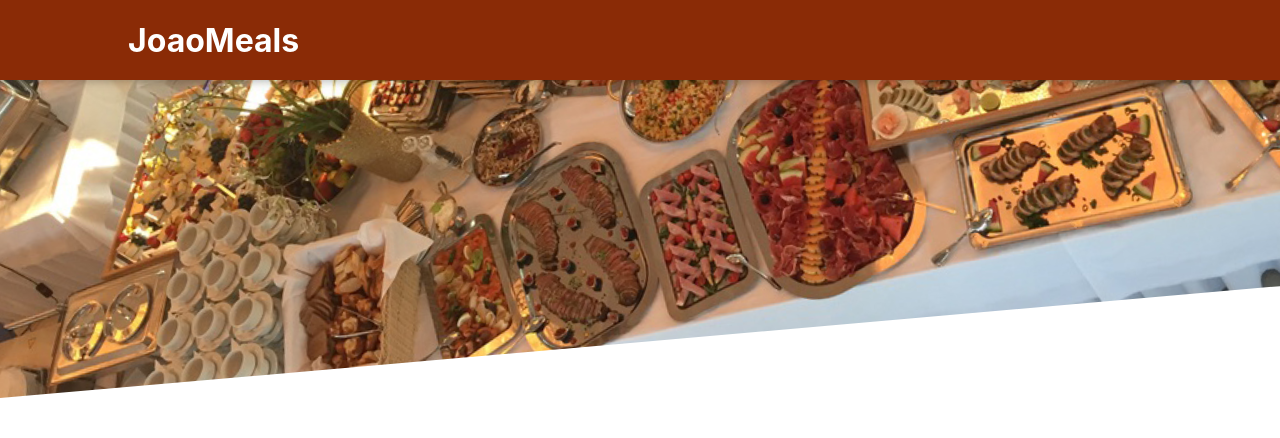
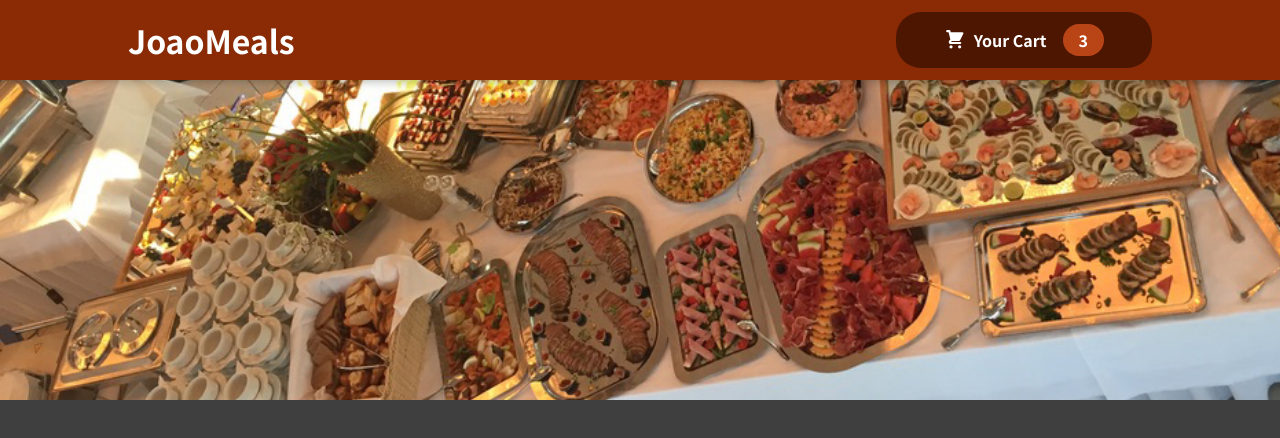
Before and after one commit to JoaoNJC/joaomeals, a React (Create React App) app: page / in a window 1280 px wide. Shown: the top 438 px of the page. Built offline with nearby package versions, Linux system fonts and the light colour scheme.

Commit message:
Clean up

```diff
--- /dev/null
+++ b/src/Components/Cart/CartIcon.js
@@ -0,0 +1,13 @@
+const CartIcon = () => {
+  return (
+    <svg
+      xmlns='http://www.w3.org/2000/svg'
+      viewBox='0 0 20 20'
+      fill='currentColor'
+    >
+      <path d='M3 1a1 1 0 000 2h1.22l.305 1.222a.997.997 0 00.01.042l1.358 5.43-.893.892C3.74 11.846 4.632 14 6.414 14H15a1 1 0 000-2H6.414l1-1H14a1 1 0 00.894-.553l3-6A1 1 0 0017 3H6.28l-.31-1.243A1 1 0 005 1H3zM16 16.5a1.5 1.5 0 11-3 0 1.5 1.5 0 013 0zM6.5 18a1.5 1.5 0 100-3 1.5 1.5 0 000 3z' />
+    </svg>
+  );
+};
+
+export default CartIcon;
--- a/src/Components/Layout/Header.js
+++ b/src/Components/Layout/Header.js
@@ -1,16 +1,17 @@
 import React, { Fragment } from 'react';
-import mealsImage from '../../assets/meals.jpg'
+import mealsImage from '../../assets/meal.jpeg'
 import classes from './Header.module.css'
+import HeaderCartButton from './HeaderCartButton';
 
 const Header = (props) => {
   return (
     <Fragment>
       <header className={classes.header}>
         <h1>JoaoMeals</h1>
-        <button>Cart</button>
+        <HeaderCartButton />
       </header>
       <div className={classes['main-image']}>
-        <img src={mealsImage} alt="Image of delicous Portuguese food" />
+        <img src={mealsImage} alt='A table full of delicious food!' />
       </div>
     </Fragment>
   )
--- a/src/Components/Layout/Header.module.css
+++ b/src/Components/Layout/Header.module.css
@@ -25,5 +25,5 @@
   width: 110%;
   height: 100%;
   object-fit: cover;
-  transform: rotateZ(-5deg) translateY(-4rem) translateX(-1rem);
+
 }
--- /dev/null
+++ b/src/Components/Layout/HeaderCartButton.js
@@ -0,0 +1,19 @@
+import CartIcon from "../Cart/CartIcon";
+import classes from './HeaderCartButton.module.css'
+
+const HeaderCartButton = (props) => {
+
+  return (
+    <button className={classes.button}>
+      <span className={classes.icon}>
+        <CartIcon />
+      </span>
+      <span>Your Cart</span>
+      <span className={classes.badge}>
+        3
+      </span>
+    </button>
+  )
+}
+
+export default HeaderCartButton;
--- /dev/null
+++ b/src/Components/Layout/HeaderCartButton.module.css
@@ -0,0 +1,63 @@
+.button {
+  cursor: pointer;
+  font: inherit;
+  border: none;
+  background-color: #4d1601;
+  color: white;
+  padding: 0.75rem 3rem;
+  display: flex;
+  justify-content: space-around;
+  align-items: center;
+  border-radius: 25px;
+  font-weight: bold;
+}
+
+.button:hover,
+.button:active {
+  background-color: #2c0d00;
+}
+
+.icon {
+  width: 1.35rem;
+  height: 1.35rem;
+  margin-right: 0.5rem;
+}
+
+.badge {
+  background-color: #b94517;
+  padding: 0.25rem 1rem;
+  border-radius: 25px;
+  margin-left: 1rem;
+  font-weight: bold;
+}
+
+.button:hover .badge,
+.button:active .badge {
+  background-color: #92320c;
+}
+
+.bump {
+  animation: bump 300ms ease-out;
+}
+
+@keyframes bump {
+  0% {
+    transform: scale(1);
+  }
+
+  10% {
+    transform: scale(0.9);
+  }
+
+  30% {
+    transform: scale(1.1);
+  }
+
+  50% {
+    transform: scale(1.15);
+  }
+
+  100% {
+    transform: scale(1);
+  }
+}
--- a/src/index.css
+++ b/src/index.css
@@ -1,13 +1,14 @@
+@import url('https://fonts.googleapis.com/css2?family=Noto+Sans+JP:wght@400;700&display=swap');
+
+* {
+  box-sizing: border-box;
+}
+
+html {
+  font-family: 'Noto Sans JP', sans-serif;
+}
+
 body {
   margin: 0;
-  font-family: -apple-system, BlinkMacSystemFont, 'Segoe UI', 'Roboto', 'Oxygen',
-    'Ubuntu', 'Cantarell', 'Fira Sans', 'Droid Sans', 'Helvetica Neue',
-    sans-serif;
-  -webkit-font-smoothing: antialiased;
-  -moz-osx-font-smoothing: grayscale;
+  background-color: #3f3f3f;
 }
-
-code {
-  font-family: source-code-pro, Menlo, Monaco, Consolas, 'Courier New',
-    monospace;
-}
--- a/src/index.js
+++ b/src/index.js
@@ -1,15 +1,7 @@
-import React from 'react';
 import ReactDOM from 'react-dom/client';
+
 import './index.css';
 import App from './App';
 
 const root = ReactDOM.createRoot(document.getElementById('root'));
-root.render(
-  <React.StrictMode>
-    <App />
-  </React.StrictMode>
-);
-
-// If you want to start measuring performance in your app, pass a function
-// to log results (for example: reportWebVitals(console.log))
-// or send to an analytics endpoint. Learn more: https://bit.ly/CRA-vitals
+root.render(<App />);
```
Also changed, not shown: public/index.html (+4 -7 lines), src/assets/meal.jpeg (renamed from src/assets/meals.jpg).
